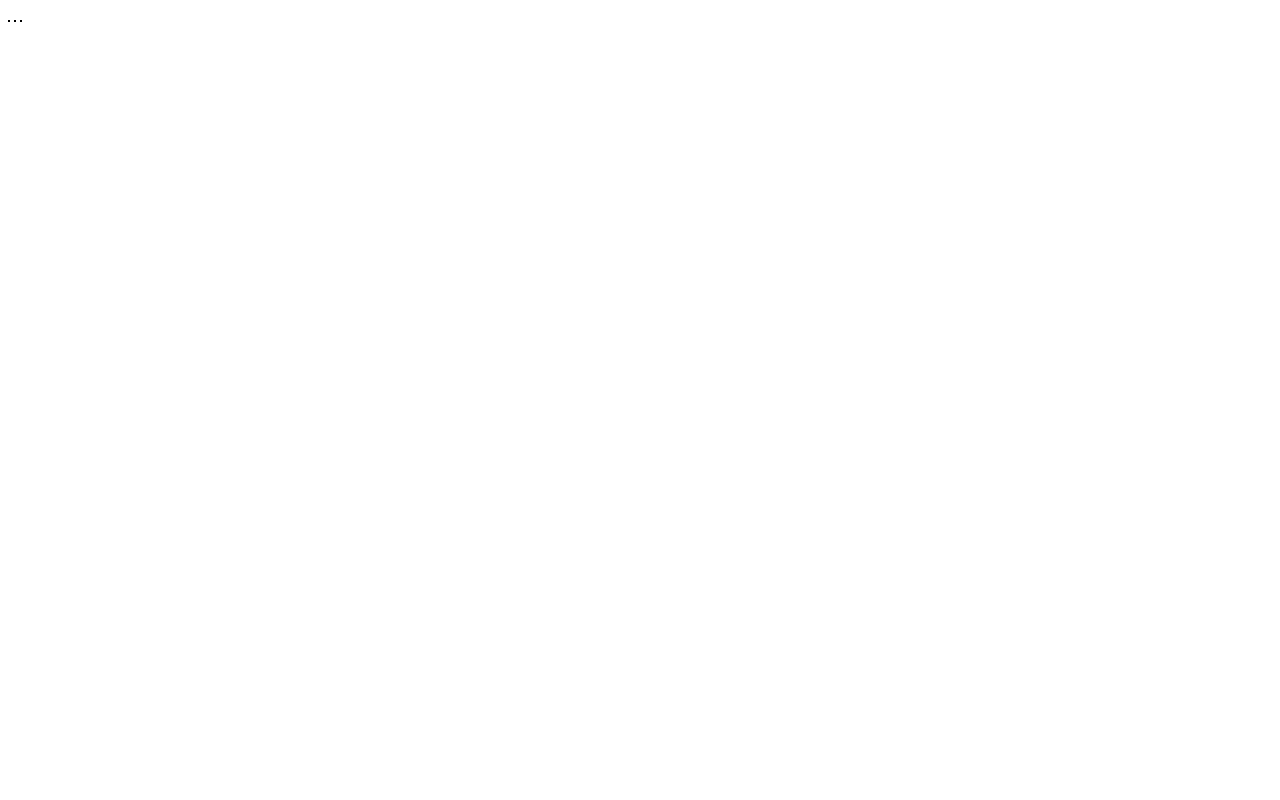
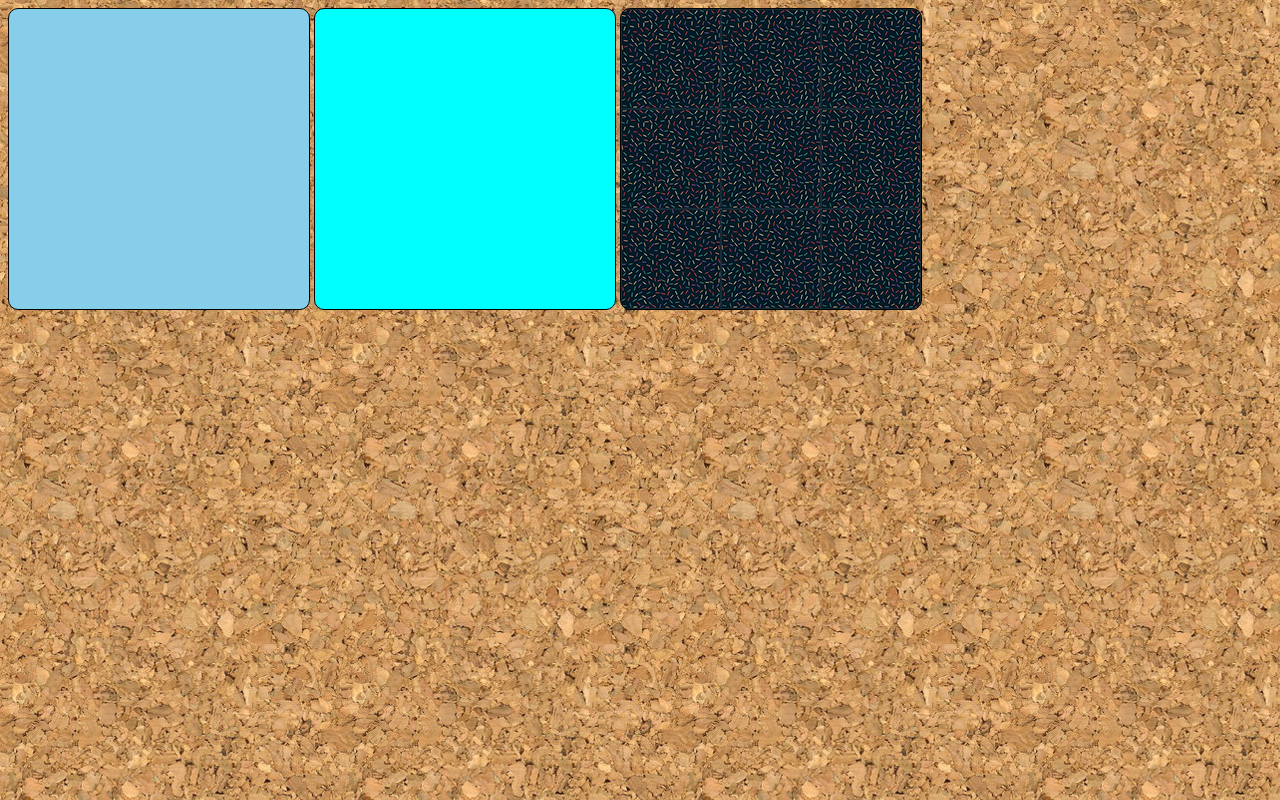
Before and after one commit to daniloalmeida19/html-css-modulo-3, a plain HTML site: page fundo001.html in a window 1280 px wide. Drawn offline with Linux system fonts and the light colour scheme.

Commit message:
atualizado

```diff
--- a/fundo001.html
+++ b/fundo001.html
@@ -5,24 +5,45 @@
     <meta name="viewport" content="width=device-width, initial-scale=1.0">
     <title>Teste de imagem de fundo</title>
     <style>
+       body{
+        background-image: url(imagens/wallpaper001.jpg);
+       }
         div.quadrado {
             display: inline-block;
             border: 1px solid black;
+            border-radius: 10px;
+            background-color: lightgray;
+            width: 300px;
+            height: 300px;
+        }
+
+        div#q1 {
+            background-color: skyblue;
+
+        }
+
+        div#q2 {
+
+            background-color: aqua;
+        }
+
+        div#q3 {
+            background-image: url(imagens/pattern001.png);
 
         }
 
     </style>
 </head>
 <body>
-    <div class="quadrado">
+    <div class="quadrado" id="q1">
 
     </div>
 
-    <div class="quadrado">
+    <div class="quadrado" id="q2">
 
     </div>
 
-    <div class="quadrado">
+    <div class="quadrado" id="q3">
 
     </div>
 
```
